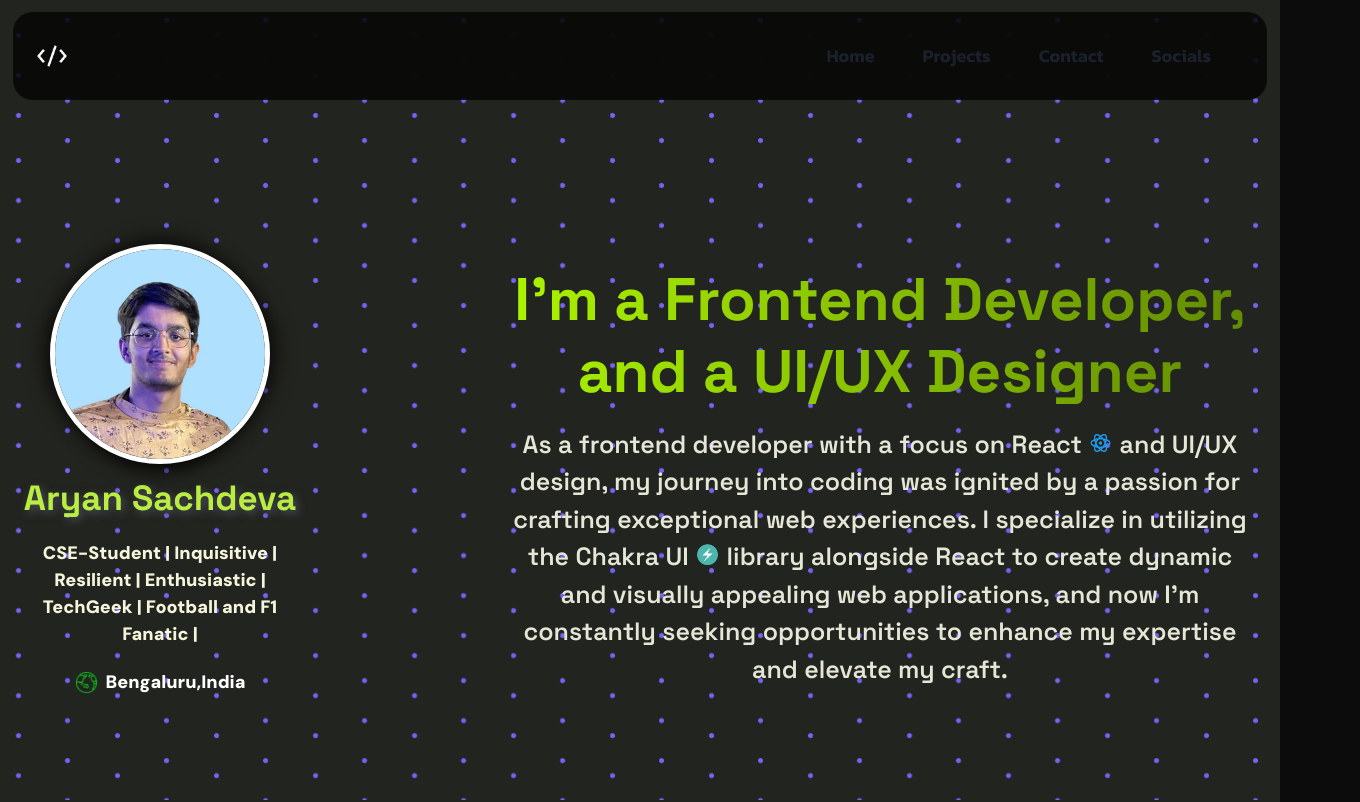
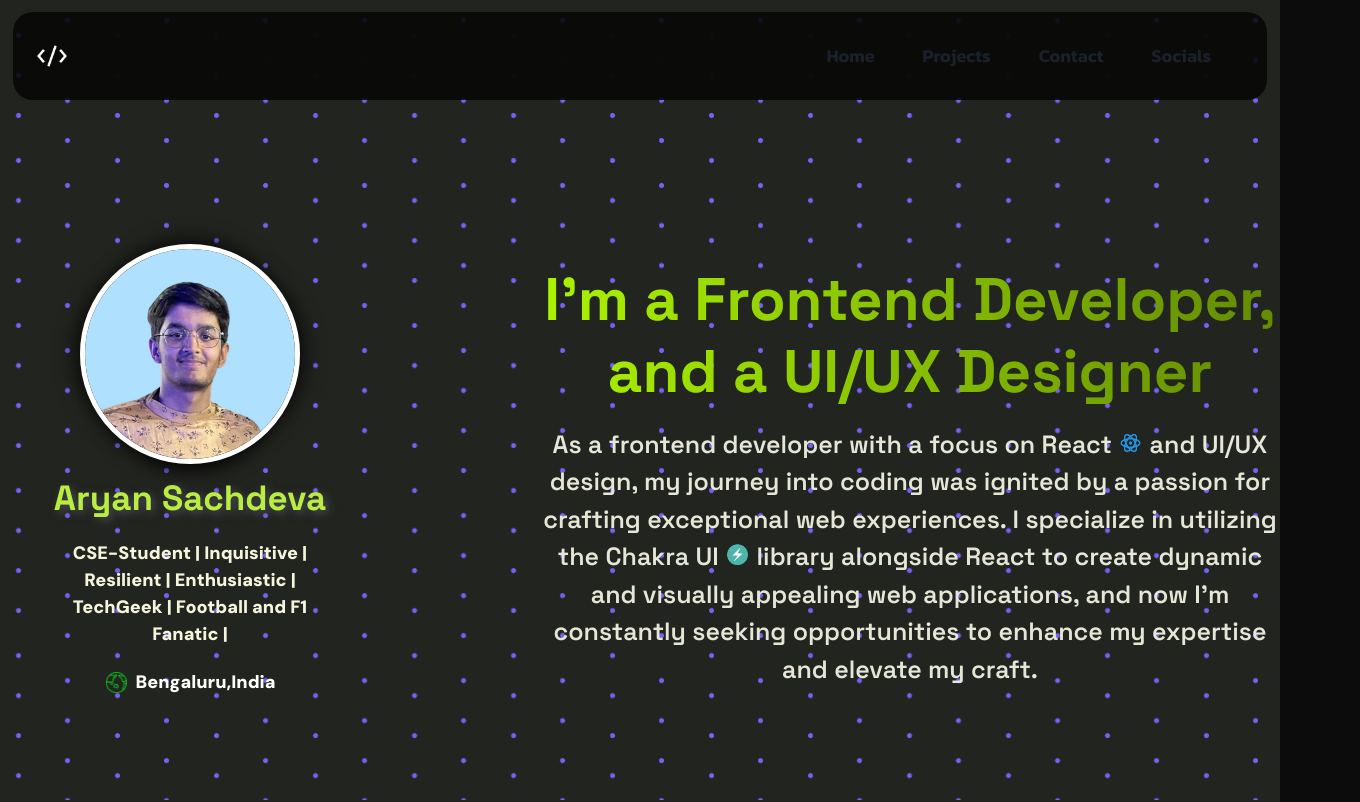
Before and after one commit to aryan-sdva/portfolio, a React (Create React App) app: page / in a window 1280 px wide. Shown: the top 802 px of the page, 1360 px wide, since content can reach past the window. Built offline with nearby package versions, Linux system fonts and the light colour scheme.

Commit message:
padding changed

```diff
--- a/src/styles/landing.css
+++ b/src/styles/landing.css
@@ -220,8 +220,8 @@
     .landing-layout{
         display: flex;
         padding-top: 5%;
-        padding-left: 5%;
-        padding-right: 10%;
+        /* padding-left: 15%; */
+        /* padding-right: 10%; */
     }
 
     .photo{
```
